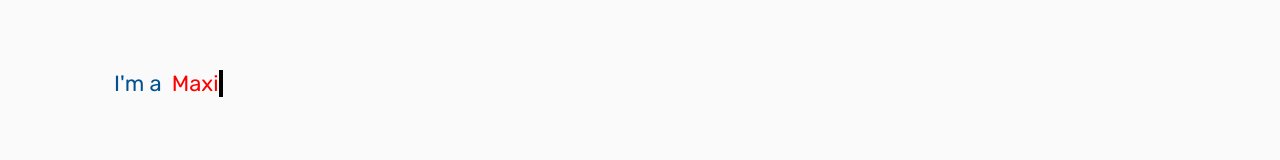
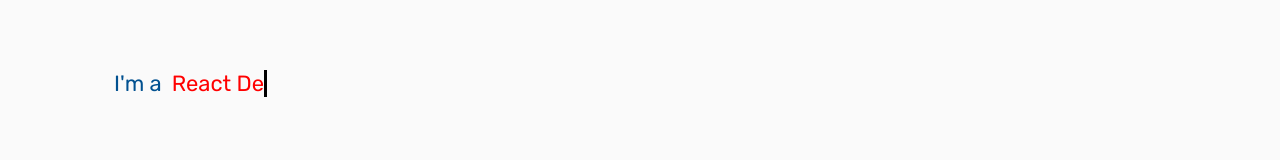
Before and after one commit to MaxiCorrea/react-personal-website, a React (Create React App) app: page / in a window 1280 px wide. Shown: the part 428-588 px from the top of the page. Built offline with nearby package versions, Linux system fonts and the light colour scheme.

Commit message:
Adding Type Text Animation

```diff
--- a/src/components/hero/HeroTyping/HeroTyping.styles.ts
+++ b/src/components/hero/HeroTyping/HeroTyping.styles.ts
@@ -4,20 +4,10 @@
   container : {
     display : "flex",
   },
-  "@keyframes type": {
-    "0%": {
-      width: "0ch",
-    },
-    "100%": {
-      width: "4ch",
-    },
-  },
   dinamic: {
     fontFamily: "Rubik",
-    animation: "$type 1s steps(4)",
     whiteSpace: "nowrap",
-    overflow: "hidden",
-    borderRight: "4px solid black",
+    borderRight: "3px solid black",
     fontSize: "22px",
     color: "red",
   },
--- a/src/components/hero/HeroTyping/HeroTyping.tsx
+++ b/src/components/hero/HeroTyping/HeroTyping.tsx
@@ -3,15 +3,38 @@
 
 interface HeroTypingProps {
   prefix: string;
-  text: string;
+  texts: string[];
+  wait: number;
 }
 
 export const HeroTyping: React.FC<HeroTypingProps> = (props) => {
   const classes = useStyles();
+  const [wordIndex, setWordindex] = React.useState(0);
+  const [text, setText] = React.useState("");
+  const [deleting, setDeleting] = React.useState(false);
+  const [typeSpeed, setTypeSpeed] = React.useState(props.wait);
+
+  React.useEffect(() => {
+    const timer = setTimeout(() => {
+      const length = props.texts.length;
+      const full = props.texts[wordIndex % length];
+      setText(full.substring(0, text.length + (deleting ? -1 : +1)));
+      if (!deleting && text === full) {
+        setTypeSpeed(props.wait / 2);
+        setDeleting(true);
+      } else if (deleting && text === "") {
+        setDeleting(false);
+        setWordindex(wordIndex + 1);
+        setTypeSpeed(props.wait);
+      }
+    }, typeSpeed);
+    return () => clearTimeout(timer);
+  }, [text, deleting, wordIndex, props, typeSpeed]);
+
   return (
     <div className={classes.container}>
       <p className={classes.static}>{props.prefix}</p>
-      <p className={classes.dinamic}>{props.text}</p>
+      <p className={classes.dinamic}>{text}</p>
     </div>
   );
 };
--- a/src/components/projects/ProjectsContainer/ProjectsContainer.styles.ts
+++ b/src/components/projects/ProjectsContainer/ProjectsContainer.styles.ts
@@ -9,7 +9,7 @@
     boxShadow: "0 2.5rem 3.125rem rgba(134, 151, 168, 0.1)",
     height: "100%",
     margin : "auto",
-    maxWidth: "1100px",
+    maxWidth: "1052px",
     position: "relative",
     width: "90%",
   },
--- a/src/pages/Hero/Hero.tsx
+++ b/src/pages/Hero/Hero.tsx
@@ -12,7 +12,17 @@
       <HeroContainer>
         <HeroInfo>
           <HeroIm fullName={"Maximiliano Correa"} />
-          <HeroTyping prefix={"I'm a "} text="Maxi" />
+          <HeroTyping
+            prefix={"I'm a "}
+            texts={[
+              "Java Developer",
+              "React Developer",
+              "Web Developer",
+              "JavaScript Developer",
+              "TypeScript Developer",
+            ]}
+            wait={150}
+          />
         </HeroInfo>
       </HeroContainer>
     </div>
```
